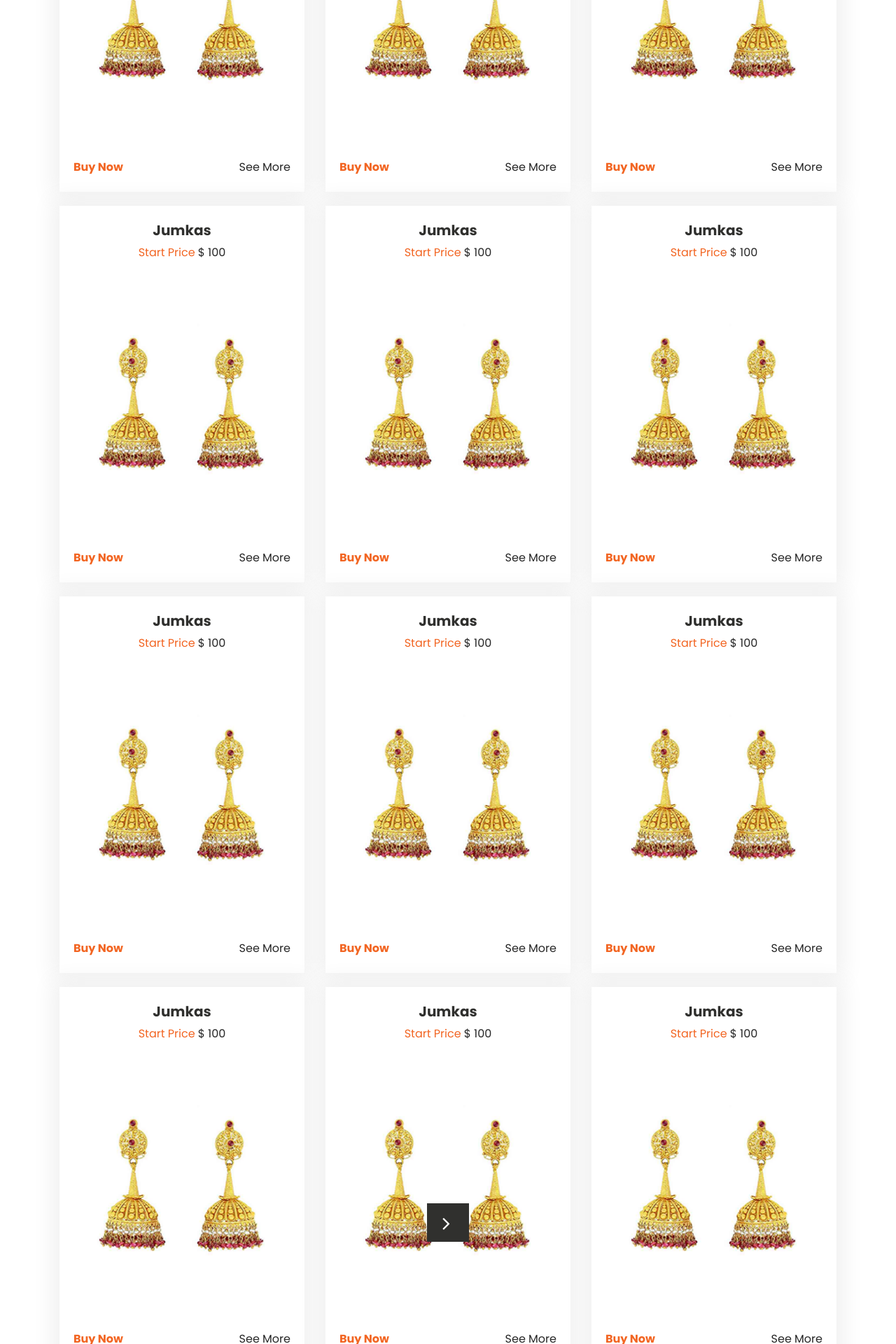
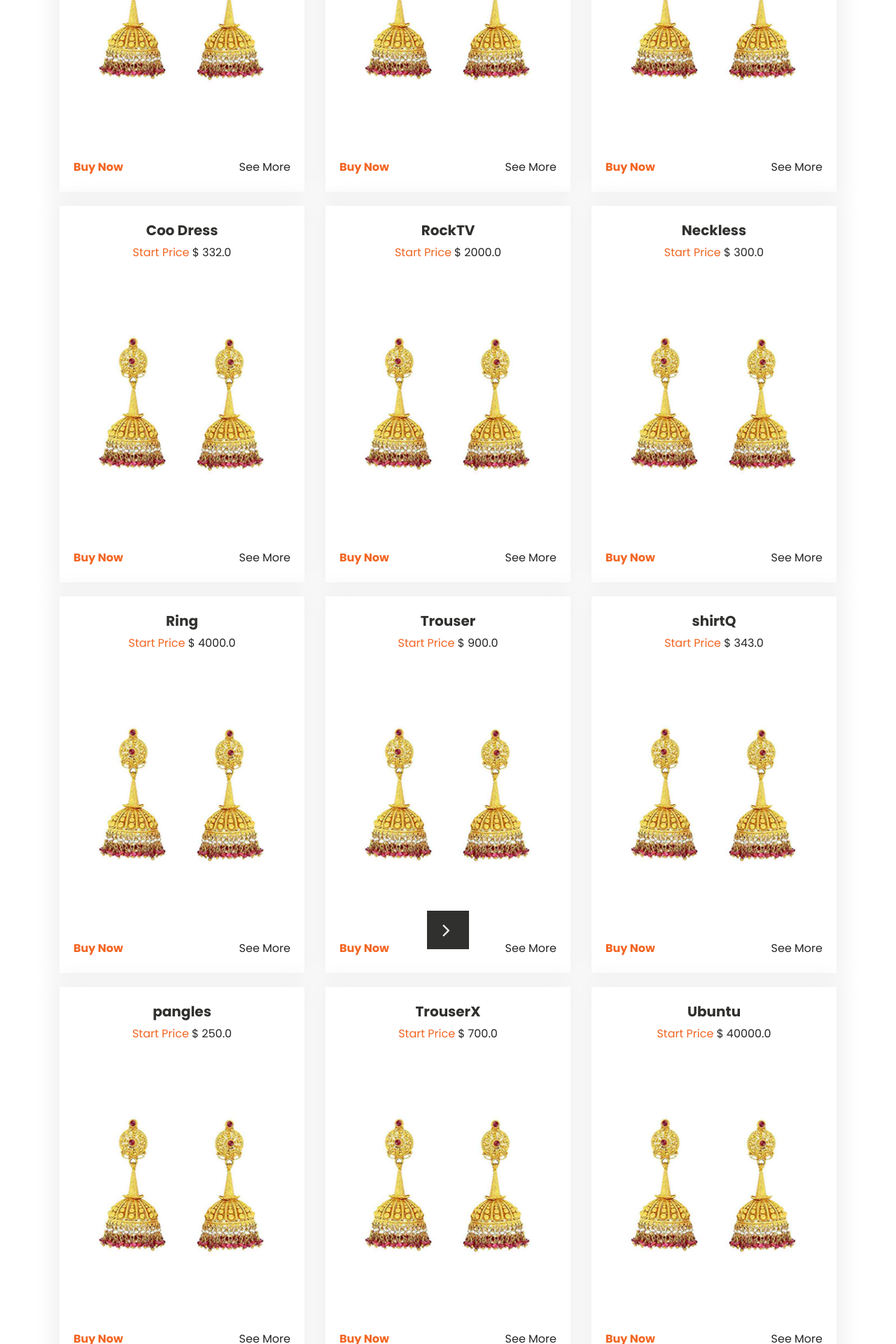
Before and after one commit to Alphonce08/fashion_project, a Django app: template templates/jewellery.html in a window 1280 px wide. Shown: the part 1960-3880 px from the top of the page at 70% size. Run offline with Django 4.2, Linux system fonts and the light colour scheme; the template is opened without the code that fills it: values that come from a table or form of the project are taken from there, others are empty; data comes from the database, SQL or seed files in the repository; both versions use the stored data as it was after the commit; some libraries are stand-ins or nearby versions; some web fonts are replaced.

Commit message:
images display

```diff
--- a/home/admin.py
+++ b/home/admin.py
@@ -27,6 +27,7 @@ class ProductAdmin(admin.ModelAdmin):
         "price",
         "sold",
         "category",
+        "name",
 
     )
 
--- a/templates/electronic.html
+++ b/templates/electronic.html
@@ -21,9 +21,9 @@
 
                            <div class="col-lg-4 col-sm-4">
                               <div class="box_main">
-                                 <h4 class="shirt_text">{{prod.price}}</h4>
+                                 <h4 class="shirt_text">{{prod.name}}</h4>
                                  <p class="price_text">Start Price  <span style="color: #262626;">$ {{prod.price}}</span></p>
-                                 <div class="electronic_img"><img src="{% static 'images/laptop-img.png' %}"></div>
+                                 <div class="electronic_img"><img src="{% static {{prod.image}} %}"></div>
                                  <div class="btn_main">
                                     <div class="buy_bt"><a href="buy">Buy Now</a></div>
                                     <div class="seemore_bt"><a href="more">See More</a></div>
--- a/templates/jewellery.html
+++ b/templates/jewellery.html
@@ -18,8 +18,8 @@
 
                            <div class="col-lg-4 col-sm-4">
                               <div class="box_main">
-                                 <h4 class="shirt_text">Jumkas</h4>
-                                 <p class="price_text">Start Price  <span style="color: #262626;">$ 100</span></p>
+                                 <h4 class="shirt_text">{{prod.name}}</h4>
+                                 <p class="price_text">Start Price  <span style="color: #262626;">$ {{prod.price}}</span></p>
                                  <div class="jewellery_img"><img src="{% static 'images/jhumka-img.png' %}"></div>
                                  <div class="btn_main">
                                     <div class="buy_bt"><a href="buy">Buy Now</a></div>
@@ -31,44 +31,7 @@
 
                            {% endfor %}
 
-                           <div class="col-lg-4 col-sm-4">
-                              <div class="box_main">
-                                 <h4 class="shirt_text">Necklaces</h4>
-                                 <p class="price_text">Start Price  <span style="color: #262626;">$ 100</span></p>
-                                 <div class="jewellery_img"><img src="{% static 'images/neklesh-img.png' %}"></div>
-                                 <div class="btn_main">
-                                    <div class="buy_bt"><a href="buy">Buy Now</a></div>
-                                    <div class="seemore_bt"><a href="more">See More</a></div>
-                                 </div>
-                              </div>
-                           </div>
 
-
-                            <div class="col-lg-4 col-sm-4">
-                              <div class="box_main">
-                                 <h4 class="shirt_text">Watch</h4>
-                                 <p class="price_text">Start Price  <span style="color: #262626;">$ 100</span></p>
-                                 <div class="jewellery_img"><img src="{% static 'images/watch.jpg' %}"></div>
-                                 <div class="btn_main">
-                                    <div class="buy_bt"><a href="buy">Buy Now</a></div>
-                                    <div class="seemore_bt"><a href="more">See More</a></div>
-                                 </div>
-                              </div>
-                           </div>
-
-
-
-                           <div class="col-lg-4 col-sm-4">
-                              <div class="box_main">
-                                 <h4 class="shirt_text">Kangans</h4>
-                                 <p class="price_text">Start Price  <span style="color: #262626;">$ 100</span></p>
-                                 <div class="jewellery_img"><img src="{% static 'images/kangan-img.png' %}"></div>
-                                 <div class="btn_main">
-                                    <div class="buy_bt"><a href="buy">Buy Now</a></div>
-                                    <div class="seemore_bt"><a href="more">See More</a></div>
-                                 </div>
-                              </div>
-                           </div>
                         </div>
                      </div>
                   </div>
```
Also changed, not shown: home/views.py (+14 -8 lines), templates/index.html (+6 -6 lines), db.sqlite3, home/migrations/0012_alter_product_options.py (added), images/jean_S3sDxSz.jpeg (added), images/jean_WAr43D0.jpeg (added), images/ubuntu.jpg (added).
